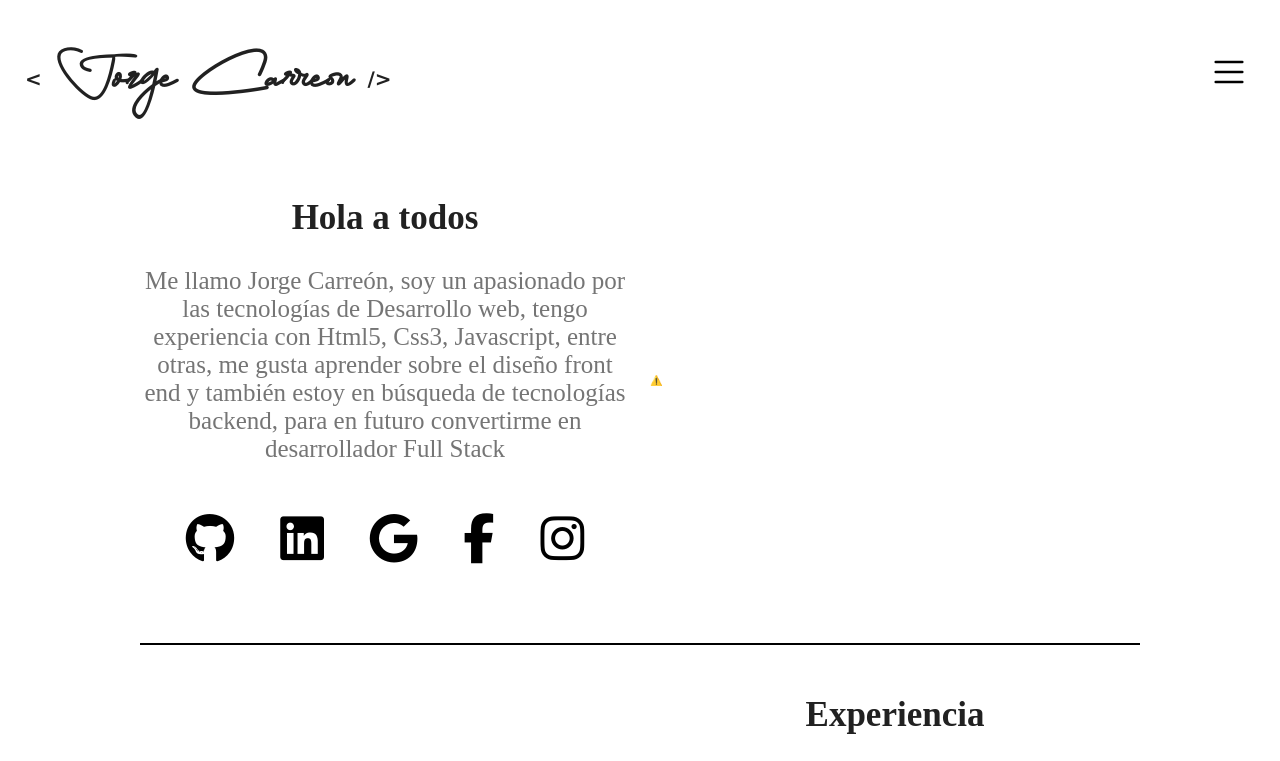
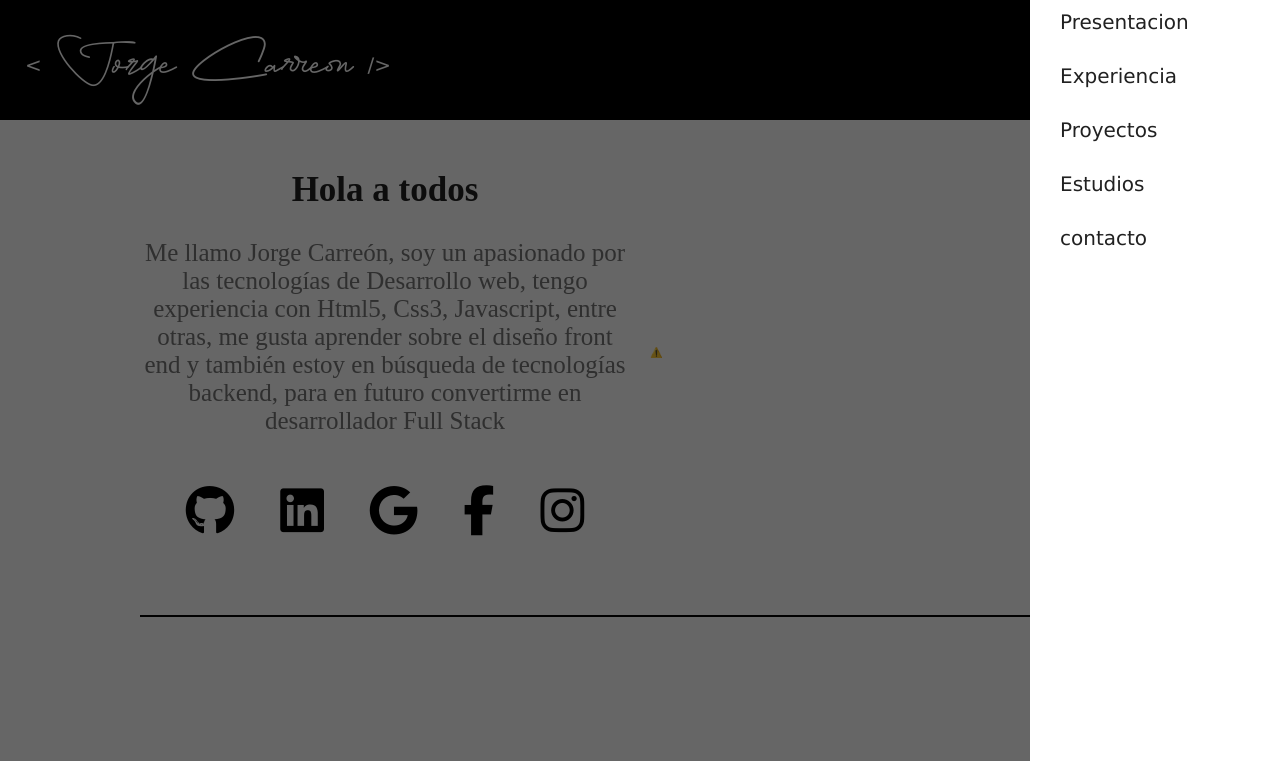
Before and after one commit to jorgejaziel/Mi-portafolio, a plain HTML site: page index.html in a window 1280 px wide. Both pictures are taken after a click on the button 1229 px from the left and 73 px from the top of the page. Shown: the top 761 px of the page. Drawn offline with nearby package versions, Linux system fonts and the light colour scheme; no server answers.

Commit message:
Cambios Generales

```diff
--- a/css/styles.css
+++ b/css/styles.css
@@ -25,7 +25,8 @@ body{
 h1{
     font-size: 2rem;
     font-family: Agustina-Signature;
-    color: var(--oscuro);
+    color:#FFFFFF;
+    font-weight: lighter;
 }
 h2{
     font-size: 3rem;
@@ -42,7 +43,8 @@ p{
 }
 span{
     font-size: 2rem;
-    color: var(--oscuro);
+    color: white;
+    font-weight: lighter;
     font-family: Verdana, Geneva, Tahoma, sans-serif;
 }
 a{
@@ -55,6 +57,9 @@ a{
     margin: 0 auto;
     border-bottom: .2rem solid black;
 }
+.presentacion{
+    padding-top: 8rem;
+}
 .fab{
     color: black;
     background-color: transparent;
@@ -64,9 +69,17 @@ a{
     justify-content: space-between;
     margin: 0 auto;
     max-width: 100%;
+    width: 100%;
     padding: 2.5rem;
+    left: 0;
+    top: 0;
+    position: fixed;
+    background-color: rgb(0, 0, 0);
+    z-index: 1;
+    height: 8rem;
+    align-items: center;
 }
-.dropbtn{
+.burger_button{
     border: none;
     background-color: transparent;
 }
@@ -94,6 +107,10 @@ a{
     border-radius: 76px 76px 76px 76px;
     -webkit-border-radius: 76px 76px 76px 76px;
     -moz-border-radius: 76px 76px 76px 76px;
+}
+.proyectos__bloques:hover{
+    width: 40rem;
+    height: 45rem;
 }
 .proyectos__bloques img{
     margin-top: 2rem;
@@ -143,6 +160,55 @@ li p{
 .texto{
     margin-top: 5rem;
 }
+div ul li{
+    margin-bottom: 3rem;
+}
+div ul li p:hover{
+    text-decoration: underline rgb(0, 0, 0);
+    font-size: 3rem;
+}
+.overlay {
+    position: fixed;
+    left: -100%;
+    top: 0;
+    bottom: 0;
+    z-index: 1;
+    width: 100%;
+    height: 100%;
+    background-color: rgba(0, 0, 0, 0.6);
+  }
+
+  .overlay_open { /* JS */
+    left: 0;
+  }
+  .mobile_sidebar {
+    background: white;
+    position: fixed;
+    top: 0;
+    right: -200%;
+    bottom: 0;
+    z-index: 2;
+    width: 250px;
+    overflow: auto;
+    transition: right .5s;
+  }
+
+  .sidebar_open { /* JS */
+    right: 0;
+  }
+  .sidebar_menu{
+      list-style: none;
+      padding-left: 3rem;
+  }
+  .sidebar_menu-item{
+      margin-bottom: 3rem;
+  }
+  .sidebar-text{
+    color: var(--oscuro);
+
+}
+
+
 @media (min-width: 768px) {
     h1{
         font-size: 4rem;
@@ -153,13 +219,18 @@ li p{
     p{
         font-size: 2.5rem;
     }
+    .header{
+        height: 12rem;
+    }
     .todos{
         display: flex;
     }
     .presentacion{
         margin-left: 3rem;
+        padding-top: 12rem;
     }
     .experiencia{
+        padding-top: 12rem;
         margin-right: 3rem;
     }
     .correo{
@@ -233,6 +304,10 @@ li p{
         width: 90%;
         margin: 0 auto;
         align-items: center;
+        padding: 10rem 0;
+    }
+    .presentacion{
+        padding-top: 24rem;
     }
     .contactos{
         margin-top: 10rem;
@@ -248,4 +323,7 @@ li p{
         width:40rem;
         height: 40rem;
     }
+    .header{
+        height: 12rem;
+    }
 }
--- a/index.html
+++ b/index.html
@@ -15,8 +15,8 @@
             <a href="index.html">
                 <h1 class="logo__nombre"><span class="logo__caracter">&lt;</span> Jorge Carreon <span class="logo__caracter">/&gt;</span></h1>
             </a>
-            <button class="dropbtn">
-                <svg xmlns="http://www.w3.org/2000/svg" class="icon icon-tabler icon-tabler-menu-2" width="40" height="40" viewBox="0 0 24 24" stroke-width="1.5" stroke="#000000" fill="none" stroke-linecap="round" stroke-linejoin="round">
+            <button class="burger_button" id="burger_btn">
+                <svg xmlns="http://www.w3.org/2000/svg" class="icon icon-tabler icon-tabler-menu-2" width="40" height="40" viewBox="0 0 24 24" stroke-width="1.5" stroke="#FFFFFF" fill="none" stroke-linecap="round" stroke-linejoin="round">
                     <path stroke="none" d="M0 0h24v24H0z" fill="none"></path>
                     <line x1="4" y1="6" x2="20" y2="6"></line>
                     <line x1="4" y1="12" x2="20" y2="12"></line>
@@ -25,12 +25,12 @@
             </button>
         </div>
         <div class="todos">
-            <div class="presentacion">
+            <div class="presentacion" id="presentacion">
                 <div class="contenedor presentacion__texto">
                     <h2 class="texto">Hola a todos</h2>
                     <p>Me llamo Jorge Carreón, soy un apasionado por las tecnologías de Desarrollo web, tengo experiencia con Html5, Css3, Javascript, entre otras, me gusta aprender sobre el diseño front end y también estoy en búsqueda de tecnologías backend, para en futuro convertirme en desarrollador Full Stack</p>
                     <div class="redes-sociales">
-                        <nav class="contactos">
+                        <nav class="contactos" id="experiencia">
                             <a href="https://www.github.com/jorgejaziel">
                                 <i class="fab fa-github fa-5x"></i>
                             </a>
@@ -54,7 +54,7 @@
                     <lottie-player src="https://assets7.lottiefiles.com/packages/lf20_iCs1OM.json" mode="bounce" background="transparent"  speed="1.5"  style="width: 100%; height: 100%;"  loop  autoplay></lottie-player>
                 </div>
             </div>
-            <div class="experiencia">
+            <div class="experiencia" >
                 <div class="contenedor experiencia__texto">
                     <h2 class="texto">Experiencia</h2>
                     <p class="parrafo">Tecnologías que manejo</p>
@@ -67,10 +67,10 @@
                 </div>
                 <div class="contenedor experiencia__animacion">
                     <script src="https://unpkg.com/@lottiefiles/lottie-player@latest/dist/lottie-player.js"></script>
-                    <lottie-player src="https://assets7.lottiefiles.com/packages/lf20_CrmLbt.json"  background="transparent"  speed="1.5"  style="width: 100%; height: 100%;"  loop  autoplay></lottie-player></div>
+                    <lottie-player src="https://assets7.lottiefiles.com/packages/lf20_CrmLbt.json"  background="transparent"  speed="1.5"  style="width: 100%; height: 100%;"  loop  autoplay position="absolute"></lottie-player></div>
             </div>
         </div>
-        <div class="proyectos">
+        <div class="proyectos" id="proyectos">
             <h2 class="texto">Proyectos</h2>
             <div class="proyectos__varios">
                 <a href="https://barberiajc.netlify.app">
@@ -79,15 +79,15 @@
                         <p>Esta app fue desarrollada con el framework de Ionic como proyecto escolar, la intención fue crear una app móvil</p>
                     </div>
                 </a>
-                <a href="https://barberiajc.netlify.app">
+                <a href="https://jorgecarreongoogleclon.netlify.app/">
                     <div class="proyectos__bloques">
-                        <img src="/img/barber.png" alt="logo del proyecto">
-                        <p>Esta app  con el framework de Ionic como proyecto escolar, la intención fue crear una app móvil</p>
+                        <img src="/img/icono.png" alt="logo del proyecto">
+                        <p>Esta es un clon de la pagina principal de Google que cree con HTML, CSS y un poco de Javascript</p>
                     </div>
                 </a>
             </div>
         </div>
-        <div class="educacion">
+        <div class="educacion" id="estudios">
             <div class="educacion-texto">
                 <h2 class="texto">Educación</h2>
                     <div class="imagen">
@@ -147,7 +147,7 @@
                 <script src="https://unpkg.com/@lottiefiles/lottie-player@latest/dist/lottie-player.js"></script>
                 <lottie-player src="https://assets7.lottiefiles.com/packages/lf20_e6MQKr.json"  background="transparent"  speed="1.5"  style="width: 100%; height: 100%;"  loop  autoplay></lottie-player></div>
             </div>
-        <div class="contenedor contacto">
+        <div class="contenedor contacto" id="contacto">
             <div class="contacto__texto">
                 <h2 class="texto">Contáctame</h2>
                 <a href="mailto:jorgejaziel1234@gmail.com">
@@ -178,5 +178,40 @@
         </div>
         <div style="height: 200px; overflow: hidden;" ><svg viewBox="0 0 500 150" preserveAspectRatio="none" style="height: 100%; width: 100%;"><path d="M0.00,49.98 C149.99,150.00 349.20,-49.98 500.00,49.98 L500.00,150.00 L0.00,150.00 Z" style="stroke: none; fill: rgb(0, 0, 0);"></path></svg></div>
     </main>
+    <div class="overlay" id="overlay"></div>
+    <aside class="mobile_sidebar" id="sidebar">
+        <ul class="sidebar_menu">
+          <li class="sidebar_menu-item">
+            <a href="#presentacion" class="sidebar-link">
+              <span class="sidebar-text">Presentacion</span>
+            </a>
+          </li>
+          <li class="sidebar_menu-item">
+            <a href="#experiencia" class="sidebar-link">
+
+              <span class="sidebar-text">Experiencia</span>
+            </a>
+          </li>
+          <li class="sidebar_menu-item">
+            <a href="#proyectos" class="sidebar-link">
+
+              <span class="sidebar-text">Proyectos</span>
+            </a>
+          </li>
+          <li class="sidebar_menu-item">
+            <a href="#estudios" class="sidebar-link">
+
+              <span class="sidebar-text">Estudios</span>
+            </a>
+          </li>
+          <li class="sidebar_menu-item">
+            <a href="#contacto" class="sidebar-link">
+
+              <span class="sidebar-text">contacto</span>
+            </a>
+          </li>
+        </ul>
+      </aside>
+      <script src="js/script.js"></script>
 </body>
 </html>
--- /dev/null
+++ b/js/script.js
@@ -0,0 +1,14 @@
+/* ----- MOBILE AND TABLET SIDEBAR ----- */
+const burger_btn = document.getElementById('burger_btn');
+const sidebar = document.getElementById('sidebar');
+const overlay = document.getElementById('overlay');
+
+burger_btn.addEventListener('click', function() {
+  sidebar.classList.toggle('sidebar_open');
+  overlay.classList.toggle('overlay_open');
+})
+
+overlay.addEventListener('click', function() {
+  sidebar.classList.toggle('sidebar_open');
+  overlay.classList.toggle('overlay_open');
+})
```
Also changed, not shown: img/icono.png (added).
